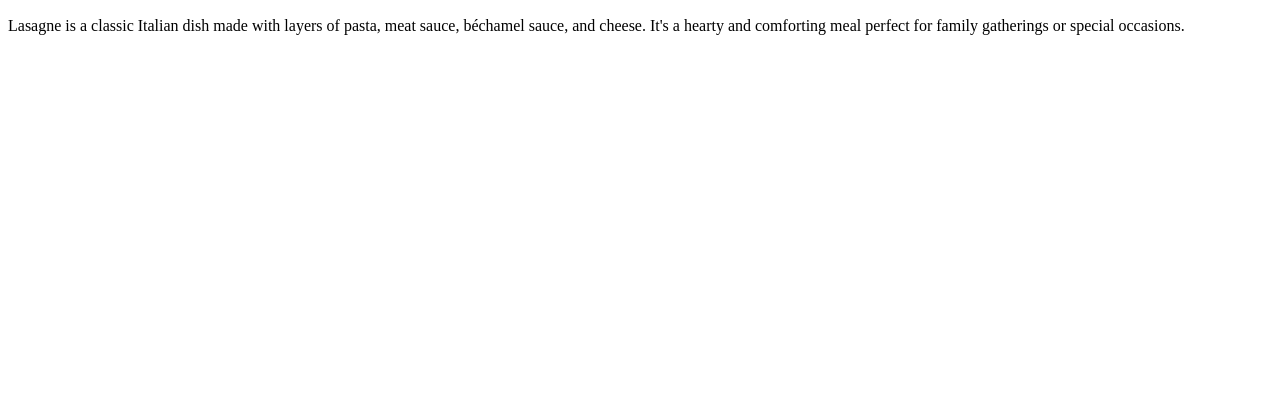
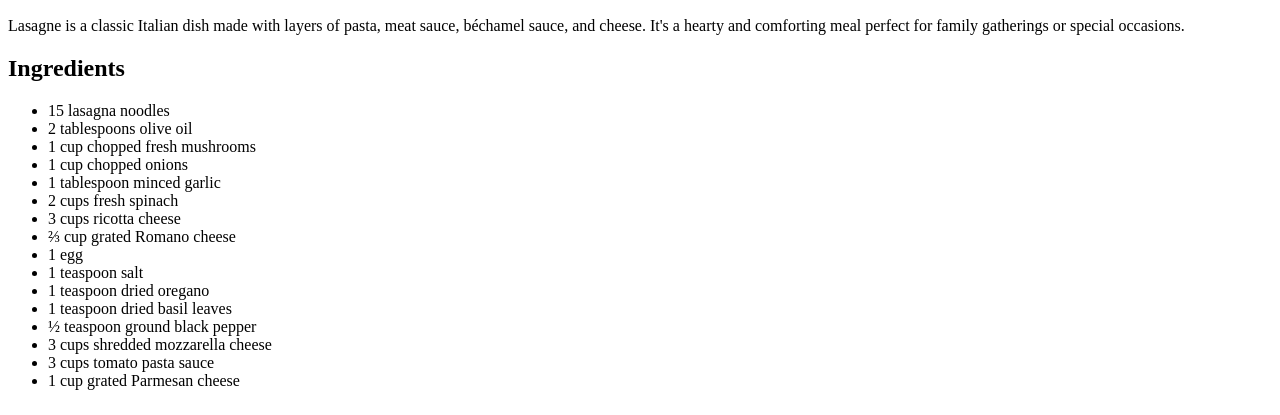
Before and after one commit to Oleidus/odin-recipes, a plain HTML site: page recipes/lasagne.html in a window 1280 px wide. Shown: the part 385-800 px from the top of the page. Drawn offline with Linux system fonts and the light colour scheme.

Commit message:
Add second heading and list of ingredients
Under the description, added an “Ingredients” heading followed by an unordered list of the ingredients needed for the lasagne recipe.

```diff
--- a/recipes/lasagne.html
+++ b/recipes/lasagne.html
@@ -10,6 +10,25 @@
     <h1>Lasagne Recipe</h1>
     <img src="https://media.snl.no/media/134059/standard_compressed_lasagna-2272454_1920.jpg alt="Lasagne" width="300">
     <h2>Description</h2>
-    <p>Lasagne is a classic Italian dish made with layers of pasta, meat sauce, béchamel sauce, and cheese. It's a hearty and comforting meal perfect for family gatherings or special occasions.</p>
+      <p>Lasagne is a classic Italian dish made with layers of pasta, meat sauce, béchamel sauce, and cheese. It's a hearty and comforting meal perfect for family gatherings or special occasions.</p>
+    <h2>Ingredients</h2>
+      <ul>
+        <li>15 lasagna noodles</li>
+        <li>2 tablespoons olive oil</li>
+        <li>1 cup chopped fresh mushrooms</li>
+        <li>1 cup chopped onions</li>
+        <li>1 tablespoon minced garlic</li>
+        <li>2 cups fresh spinach</li>
+        <li>3 cups ricotta cheese</li>
+        <li>⅔ cup grated Romano cheese</li>
+        <li>1 egg</li>
+        <li>1 teaspoon salt</li>
+        <li>1 teaspoon dried oregano</li>
+        <li>1 teaspoon dried basil leaves</li>
+        <li>½ teaspoon ground black pepper</li>
+        <li>3 cups shredded mozzarella cheese</li>
+        <li>3 cups tomato pasta sauce</li>
+        <li>1 cup grated Parmesan cheese</li>
+      </ul>
   </body>
 </html>
```
